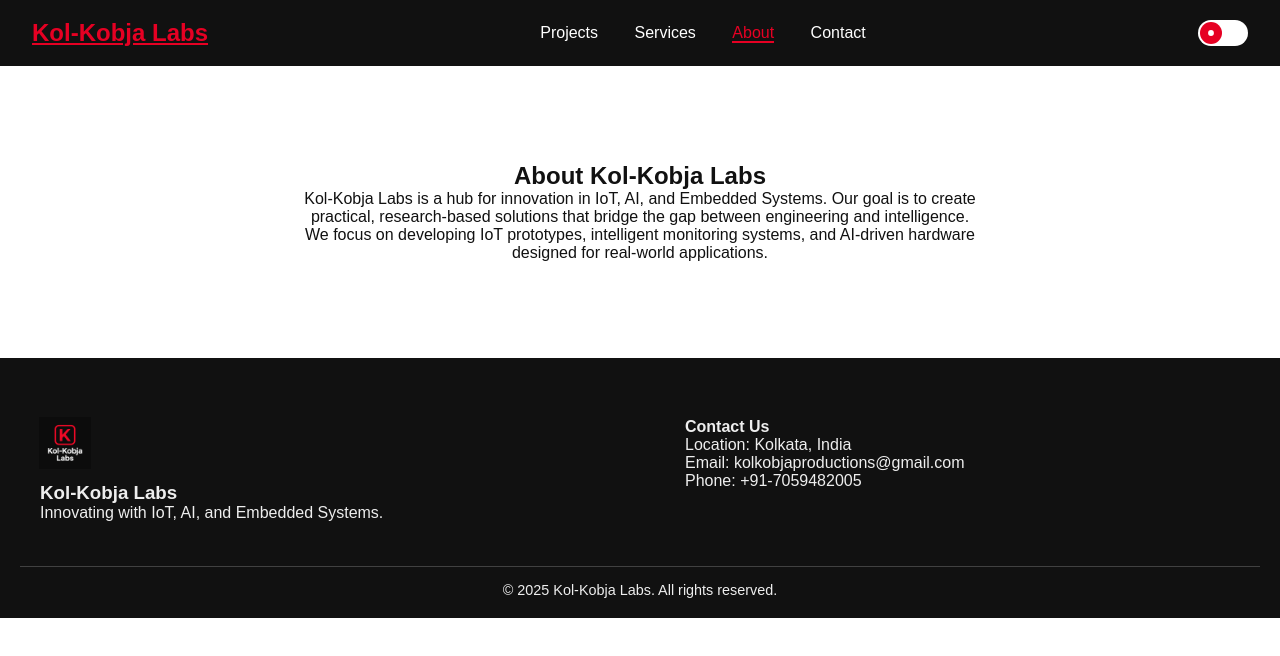
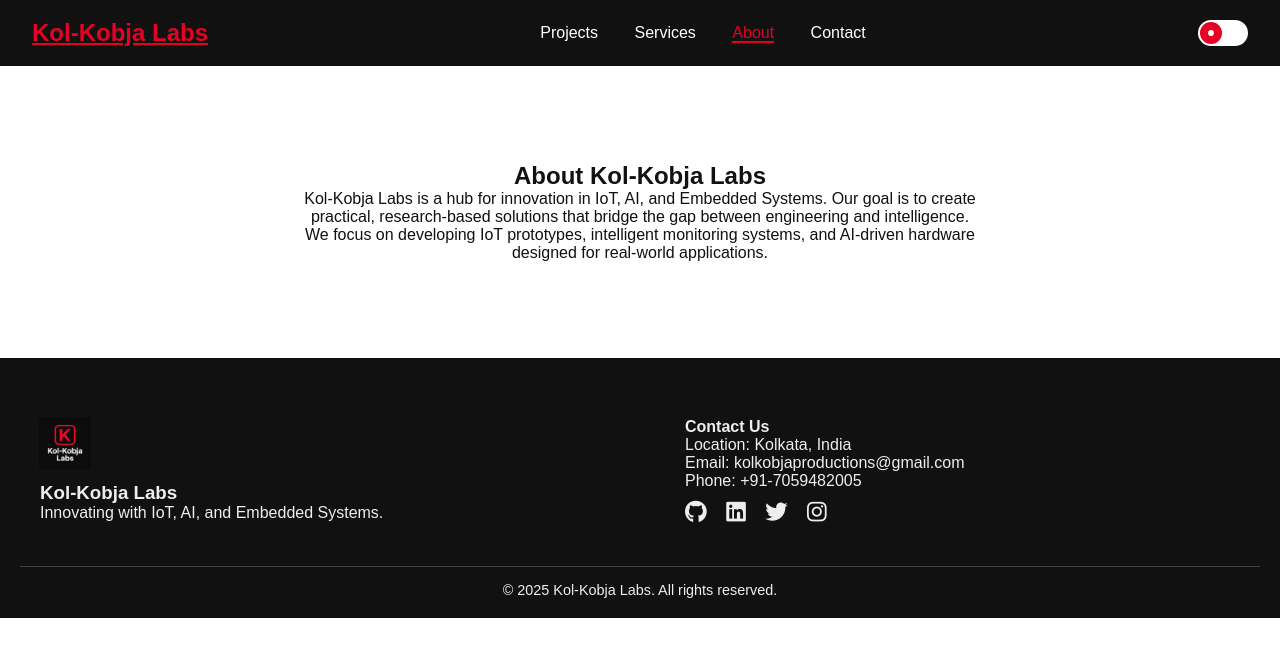
Before and after one commit to kol-kobja-studio/kol-kobja-labs, a plain HTML site: page about.html in a window 1280 px wide. Drawn offline with Linux system fonts and the light colour scheme.

Commit message:
footer icons

```diff
--- a/about.html
+++ b/about.html
@@ -6,6 +6,7 @@
   <title>About | Kol-Kobja Labs</title>
   <link rel="stylesheet" href="style.css" />
   <link rel="icon" href="assets/favicon.ico" type="image/x-icon">
+  <link rel="stylesheet" href="https://cdnjs.cloudflare.com/ajax/libs/font-awesome/6.5.0/css/all.min.css">
   <script defer src="script.js"></script>
 </head>
 <body>
```
Also changed, not shown: contact.html (+1 -0 lines), index.html (+1 -0 lines), projects.html (+1 -0 lines), services.html (+1 -0 lines).
